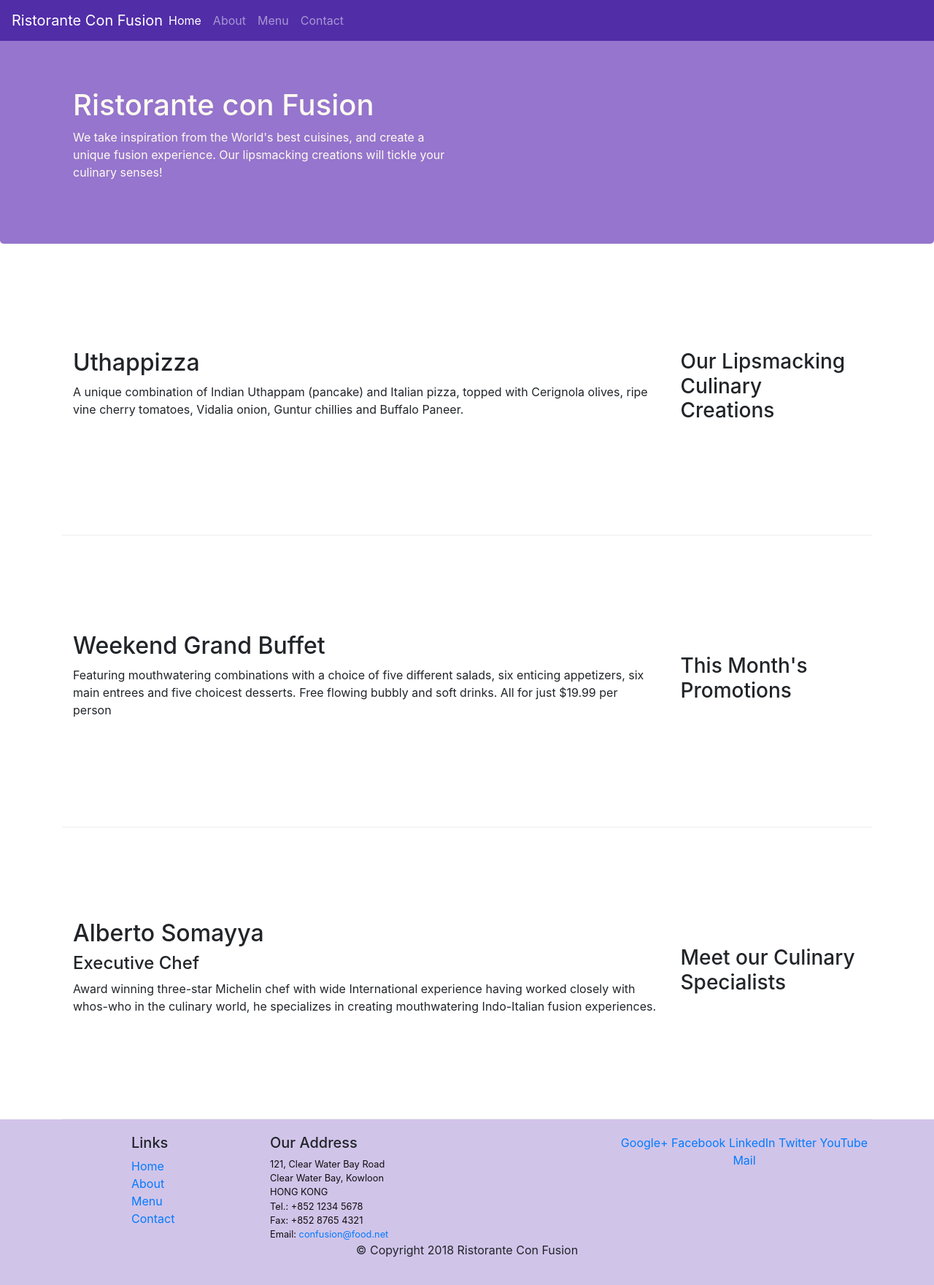
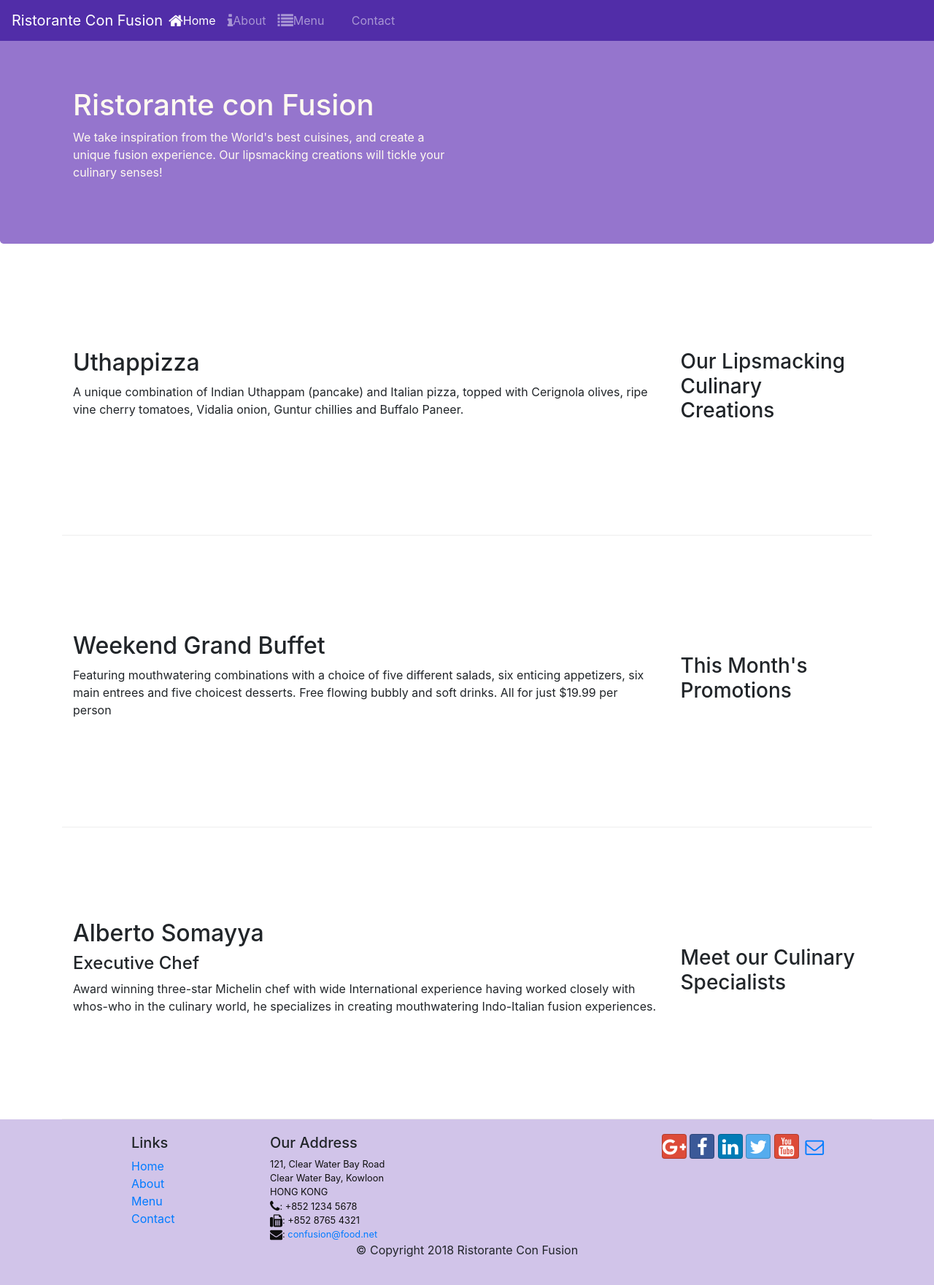
Before and after one commit to PhuSon2809/conFusion_Bootstrap4, a website: page index.html in a window 1280 px wide. Shown: the whole page at 73% size. Drawn offline with nearby package versions, Linux system fonts and the light colour scheme.

Commit message:
Icon Fonts

```diff
--- a/index.html
+++ b/index.html
@@ -27,10 +27,10 @@
             <a href="#" class="navbar-brand mr-auto">Ristorante Con Fusion</a>
             <div class="collapse navbar-collapse" id="Navbar">
                 <ul class="navbar-nav mr-auto">
-                    <li class="nav-item active"><a href="#" class="nav-link">Home</a></li>
-                    <li class="nav-item"><a href="./aboutus.html" class="nav-link">About</a></li>
-                    <li class="nav-item"><a href="#" class="nav-link">Menu</a></li>
-                    <li class="nav-item"><a href="#" class="nav-link">Contact</a></li>
+                    <li class="nav-item active"><a href="#" class="nav-link"><span class="fa fa-home fa-lg"></span>Home</a></li>
+                    <li class="nav-item"><a href="./aboutus.html" class="nav-link"><span class="fa fa-info fa-lg"></span>About</a></li>
+                    <li class="nav-item"><a href="#" class="nav-link"><span class="fa fa-list fa-lg"></span>Menu</a></li>
+                    <li class="nav-item"><a href="#" class="nav-link"><span class="fa fa-address-card fa-lg"></span>Contact</a></li>
                 </ul>
             </div>
     </nav>
@@ -106,19 +106,20 @@
                         121, Clear Water Bay Road<br>
                         Clear Water Bay, Kowloon<br>
                         HONG KONG<br>
-                        Tel.: +852 1234 5678<br>
-                        Fax: +852 8765 4321<br>
-                        Email: <a href="mailto:confusion@food.net">confusion@food.net</a>
+                        <i class="fa fa-phone fa-lg"></i>: +852 1234 5678<br>
+                        <i class="fa fa-fax fa-lg"></i>: +852 8765 4321<br>
+                        <i class="fa fa-envelope fa-lg"></i>:
+                        <a href="mailto:confusion@food.net">confusion@food.net</a>
                     </address>
                 </div>
                 <div class="col-12 col-sm-4 align-items-center">
                     <div class="text-center">
-                        <a href="http://google.com/+">Google+</a>
-                        <a href="http://www.facebook.com/profile.php?id=">Facebook</a>
-                        <a href="http://www.linkedin.com/in/">LinkedIn</a>
-                        <a href="http://twitter.com/">Twitter</a>
-                        <a href="http://youtube.com/">YouTube</a>
-                        <a href="mailto:">Mail</a>
+                        <a class="btn btn-social-icon btn-google" href="http://google.com/+"><i class="fa fa-google-plus" aria-hidden="true"></i></a>
+                        <a class="btn btn-social-icon btn-facebook" href="http://www.facebook.com/profile.php?id="><i class="fa fa-facebook"></i></a>
+                        <a class="btn btn-social-icon btn-linkedin" href="http://www.linkedin.com/in/"><i class="fa fa-linkedin"></i></a>
+                        <a class="btn btn-social-icon btn-twitter" href="http://twitter.com/"><i class="fa fa-twitter" aria-hidden="true"></i></a>
+                        <a class="btn btn-social-icon btn-google" href="http://youtube.com/"><i class="fa fa-youtube"></i></a>
+                        <a class="btn btn-social-icon" href="mailto:"><i class="fa fa-envelope-o"></i></a>
                     </div>
                 </div>
             </div>
```
Also changed, not shown: aboutus.html (+41 -14 lines).
